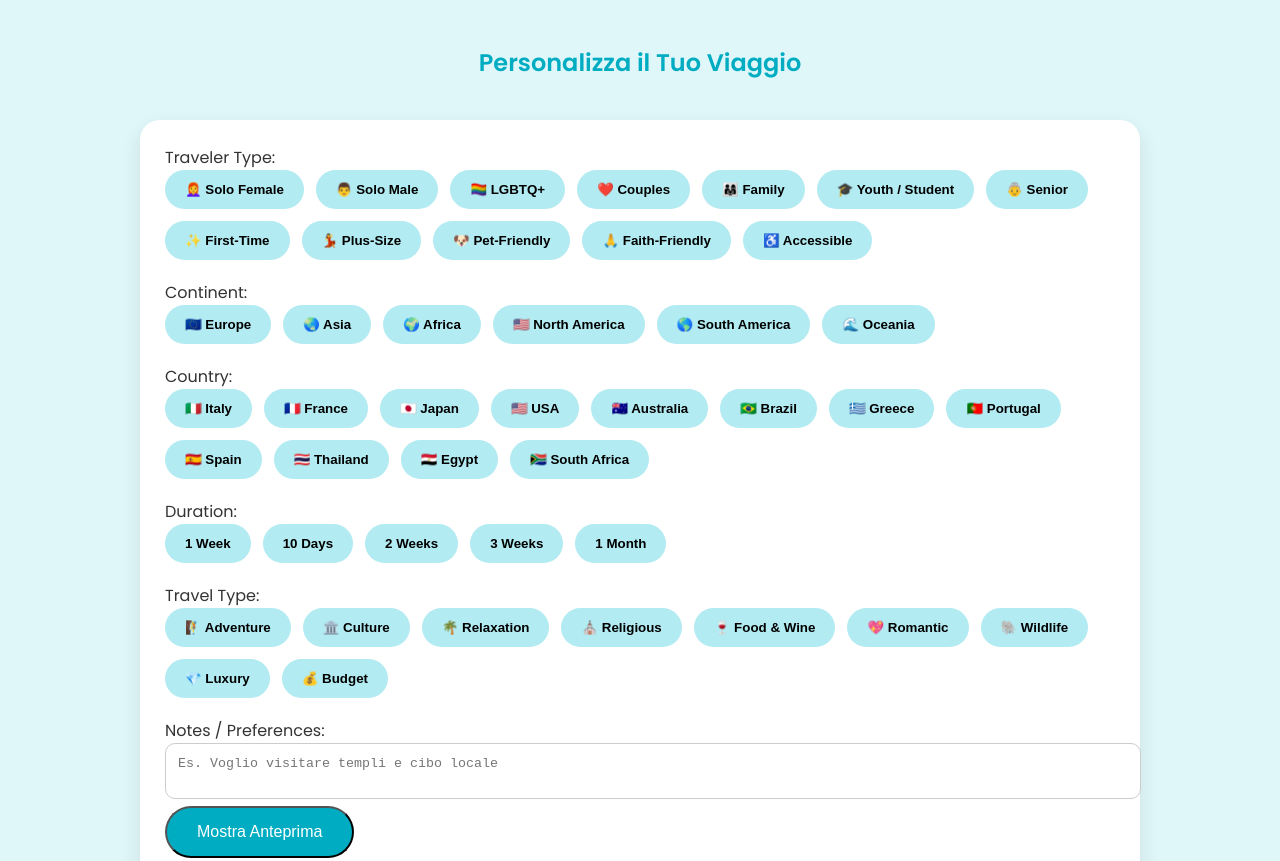
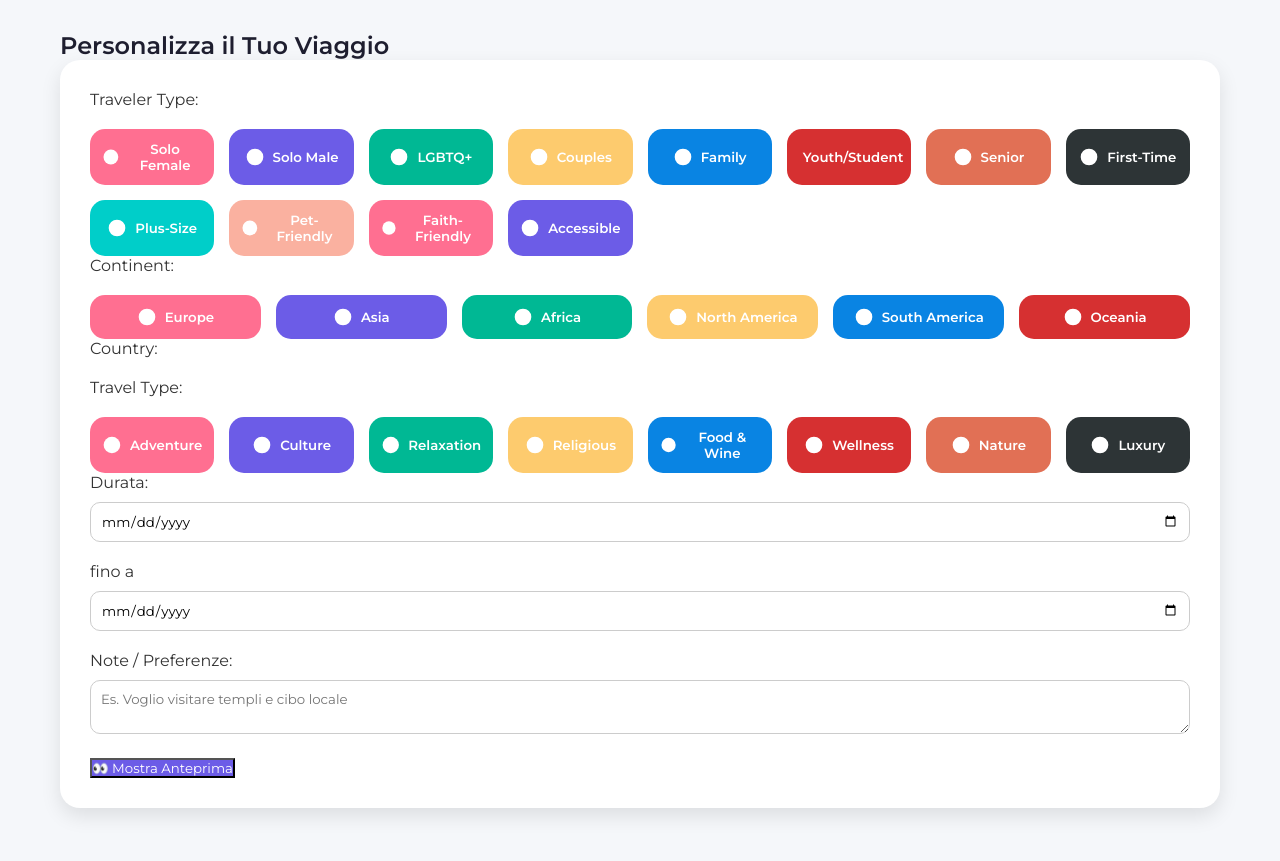
Before and after one commit to WanderWithStyle/WanderWithStyle, a plain HTML site: page index.html in a window 1280 px wide. Shown: the part 740-1601 px from the top of the page. Drawn offline with Linux system fonts and the light colour scheme.

Commit message:
Update index.html

```diff
--- a/index.html
+++ b/index.html
@@ -3,138 +3,54 @@
 <head>
 <meta charset="UTF-8">
 <meta name="viewport" content="width=device-width, initial-scale=1.0">
-<title>Wander With Style - AI Travel Planner</title>
-<link href="https://fonts.googleapis.com/css2?family=Poppins:wght@400;600&display=swap" rel="stylesheet">
+<title>WanderWithStyle 🌍</title>
+<link href="https://fonts.googleapis.com/css2?family=Montserrat:wght@400;600&display=swap" rel="stylesheet">
 <style>
-body {
-  margin:0;
-  font-family: 'Poppins', sans-serif;
-  background: #e0f7fa;
-  color: #333;
-}
+  /* Base */
+  * { margin:0; padding:0; box-sizing:border-box; font-family: 'Montserrat', sans-serif; }
+  body { background: #f5f7fa; color:#333; }
+  h1,h2,h3 { font-weight:600; color:#1e1e2f; }
 
-header {
-  background: #00bcd4;
-  color: white;
-  padding: 20px 40px;
-  display: flex;
-  justify-content: space-between;
-  align-items: center;
-  box-shadow: 0 4px 12px rgba(0,0,0,0.1);
-}
+  /* Header */
+  header { background: #ffffff; padding: 20px 40px; display:flex; justify-content:space-between; align-items:center; box-shadow: 0 3px 10px rgba(0,0,0,0.1); position: sticky; top:0; z-index:1000; }
+  header .logo { font-size:1.6rem; color:#1e1e2f; font-weight:bold; }
+  header nav a { margin:0 15px; text-decoration:none; color:#1e1e2f; font-weight:600; transition:0.3s; }
+  header nav a:hover { color:#ff6f91; }
 
-header nav a {
-  color: white;
-  margin: 0 15px;
-  text-decoration: none;
-  font-weight: 600;
-  transition: 0.3s;
-}
+  /* Hero */
+  .hero { background: url('https://images.unsplash.com/photo-1507525428034-b723cf961d3e') center/cover no-repeat; height:80vh; display:flex; flex-direction:column; justify-content:center; align-items:center; text-align:center; color:white; padding:0 20px; }
+  .hero h1 { font-size:3rem; margin-bottom:20px; text-shadow: 2px 2px 10px rgba(0,0,0,0.5); }
+  .hero button { margin:10px; padding:12px 30px; border:none; border-radius:8px; cursor:pointer; font-weight:600; transition:0.3s; }
+  .btn-primary { background:#ff6f91; color:white; }
+  .btn-primary:hover { background:#ff85a2; }
+  .btn-secondary { background:#6c5ce7; color:white; }
+  .btn-secondary:hover { background:#a29bfe; }
 
-header nav a:hover {
-  color: #b2ebf2;
-}
+  /* Section */
+  section { max-width:1200px; margin:auto; padding:60px 20px; }
+  .card { background:white; border-radius:20px; padding:30px; box-shadow:0 8px 20px rgba(0,0,0,0.1); margin-bottom:40px; transition:0.3s; }
+  .card:hover { transform: translateY(-5px); }
 
-.hero {
-  background: url('https://images.unsplash.com/photo-1507525428034-b723cf961d3e?auto=format&fit=crop&w=1470&q=80') no-repeat center center/cover;
-  height: 80vh;
-  display: flex;
-  flex-direction: column;
-  justify-content: center;
-  align-items: center;
-  text-align: center;
-  color: white;
-}
+  /* Buttons moderni */
+  .button-grid { display:grid; grid-template-columns:repeat(auto-fit,minmax(120px,1fr)); gap:15px; margin-top:20px; }
+  .button-grid button { padding:12px; border:none; border-radius:15px; font-weight:600; color:white; cursor:pointer; display:flex; align-items:center; justify-content:center; transition:0.3s; }
+  .button-grid button svg { width:20px; height:20px; margin-right:8px; fill:white; }
 
-.hero h1 {
-  font-size: 3rem;
-  text-shadow: 2px 2px 12px rgba(0,0,0,0.4);
-}
+  /* Preview */
+  #preview { display:none; margin-top:20px; padding:20px; border-radius:15px; background:#f0f4f8; }
 
-section {
-  padding: 60px 20px;
-  max-width: 1000px;
-  margin: auto;
-}
+  /* Inputs */
+  input[type=date], select, textarea { width:100%; padding:10px; margin:10px 0 20px; border-radius:10px; border:1px solid #ccc; }
 
-h2 {
-  text-align: center;
-  margin-bottom: 40px;
-  color: #00acc1;
-}
+  /* Footer */
+  footer { text-align:center; padding:30px; color:#777; font-size:0.9rem; }
 
-.card {
-  background: white;
-  padding: 25px;
-  border-radius: 20px;
-  box-shadow: 0 8px 20px rgba(0,0,0,0.1);
-  margin-bottom: 30px;
-  transition: transform 0.3s ease, box-shadow 0.3s ease, opacity 0.5s ease;
-  opacity: 0;
-  animation: fadeIn 0.8s forwards;
-}
-
-@keyframes fadeIn {
-  to { opacity:1; }
-}
-
-.button-group {
-  display: flex;
-  flex-wrap: wrap;
-  gap: 12px;
-  margin-bottom: 20px;
-}
-
-.button-group button {
-  padding: 12px 20px;
-  border: none;
-  border-radius: 30px;
-  background-color: #b2ebf2;
-  cursor: pointer;
-  font-weight: 600;
-  transition: all 0.3s ease;
-  display: flex;
-  align-items: center;
-  gap: 8px;
-}
-
-.button-group button.active, .button-group button:hover {
-  background-color: #00acc1;
-  color: white;
-  transform: scale(1.05);
-}
-
-button.btn-primary {
-  background-color: #00acc1;
-  color: white;
-  padding: 15px 30px;
-  font-size: 1rem;
-  border-radius: 30px;
-  cursor: pointer;
-  transition: 0.3s;
-}
-
-button.btn-primary:hover {
-  background-color: #0097a7;
-}
-
-textarea {
-  width: 100%;
-  padding: 12px;
-  border-radius: 10px;
-  border: 1px solid #ccc;
-  resize: none;
-}
-
-.button-group button span.icon {
-  font-size: 1.2rem;
-}
 </style>
 </head>
 <body>
 
 <header>
-  <div>🌍 Wander With Style</div>
+  <div class="logo">🌍 WanderWithStyle</div>
   <nav>
     <a href="#">Home</a>
     <a href="#custom">Custom Plan</a>
@@ -144,87 +60,38 @@ textarea {
 </header>
 
 <div class="hero">
-  <h1>✨ Travel Plans That Fit You</h1>
-  <p>Scopri il tuo viaggio perfetto generato dall’AI</p>
+  <h1>✨ Crea il tuo Viaggio Perfetto</h1>
+  <button class="btn-primary" onclick="document.getElementById('custom').scrollIntoView({behavior:'smooth'})">Inizia Ora</button>
 </div>
 
 <section id="custom">
   <h2>Personalizza il Tuo Viaggio</h2>
   <div class="card">
     <label>Traveler Type:</label>
-    <div class="button-group" id="travelerType">
-      <button data-value="Solo Female">👩‍🦰 Solo Female</button>
-      <button data-value="Solo Male">👨 Solo Male</button>
-      <button data-value="LGBTQ+">🏳️‍🌈 LGBTQ+</button>
-      <button data-value="Couples">❤️ Couples</button>
-      <button data-value="Family">👨‍👩‍👧 Family</button>
-      <button data-value="Youth / Student">🎓 Youth / Student</button>
-      <button data-value="Senior">👵 Senior</button>
-      <button data-value="First-Time">✨ First-Time</button>
-      <button data-value="Plus-Size">💃 Plus-Size</button>
-      <button data-value="Pet-Friendly">🐶 Pet-Friendly</button>
-      <button data-value="Faith-Friendly">🙏 Faith-Friendly</button>
-      <button data-value="Accessible">♿ Accessible</button>
-    </div>
+    <div class="button-grid" id="travelerTypeButtons"></div>
 
     <label>Continent:</label>
-    <div class="button-group" id="continent">
-      <button data-value="Europe">🇪🇺 Europe</button>
-      <button data-value="Asia">🌏 Asia</button>
-      <button data-value="Africa">🌍 Africa</button>
-      <button data-value="North America">🇺🇸 North America</button>
-      <button data-value="South America">🌎 South America</button>
-      <button data-value="Oceania">🌊 Oceania</button>
-    </div>
+    <div class="button-grid" id="continentButtons"></div>
 
     <label>Country:</label>
-    <div class="button-group" id="country">
-      <button data-value="Italy">🇮🇹 Italy</button>
-      <button data-value="France">🇫🇷 France</button>
-      <button data-value="Japan">🇯🇵 Japan</button>
-      <button data-value="USA">🇺🇸 USA</button>
-      <button data-value="Australia">🇦🇺 Australia</button>
-      <button data-value="Brazil">🇧🇷 Brazil</button>
-      <button data-value="Greece">🇬🇷 Greece</button>
-      <button data-value="Portugal">🇵🇹 Portugal</button>
-      <button data-value="Spain">🇪🇸 Spain</button>
-      <button data-value="Thailand">🇹🇭 Thailand</button>
-      <button data-value="Egypt">🇪🇬 Egypt</button>
-      <button data-value="South Africa">🇿🇦 South Africa</button>
-    </div>
-
-    <label>Duration:</label>
-    <div class="button-group" id="duration">
-      <button data-value="1 Week">1 Week</button>
-      <button data-value="10 Days">10 Days</button>
-      <button data-value="2 Weeks">2 Weeks</button>
-      <button data-value="3 Weeks">3 Weeks</button>
-      <button data-value="1 Month">1 Month</button>
-    </div>
+    <div class="button-grid" id="countryButtons"></div>
 
     <label>Travel Type:</label>
-    <div class="button-group" id="travelType">
-      <button data-value="Adventure">🧗 Adventure</button>
-      <button data-value="Culture">🏛️ Culture</button>
-      <button data-value="Relaxation">🌴 Relaxation</button>
-      <button data-value="Religious">⛪ Religious</button>
-      <button data-value="Food & Wine">🍷 Food & Wine</button>
-      <button data-value="Romantic">💖 Romantic</button>
-      <button data-value="Wildlife">🐘 Wildlife</button>
-      <button data-value="Luxury">💎 Luxury</button>
-      <button data-value="Budget">💰 Budget</button>
-    </div>
+    <div class="button-grid" id="travelTypeButtons"></div>
 
-    <label>Notes / Preferences:</label>
+    <label>Durata:</label>
+    <input type="date" id="startDate"> fino a <input type="date" id="endDate">
+
+    <label>Note / Preferenze:</label>
     <textarea id="notes" placeholder="Es. Voglio visitare templi e cibo locale"></textarea>
 
-    <button class="btn-primary" id="previewBtn">Mostra Anteprima</button>
-  </div>
+    <button class="btn-secondary" id="previewBtn">👀 Mostra Anteprima</button>
 
-  <div id="preview" class="card" style="display:none;">
-    <h3>👀 Anteprima del Piano</h3>
+    <div id="preview">
+      <h3>Anteprima del Piano</h3>
       <p id="previewText"></p>
       <button class="btn-primary" id="checkoutBtn">💳 Paga e Ricevi PDF Completo</button>
+    </div>
   </div>
 </section>
 
@@ -235,39 +102,68 @@ textarea {
 
 <section id="contact">
   <h2>Contact</h2>
-<p>Email: <a href="mailto:customplans@wanderwithstyle.com">customplans@wanderwithstyle.com</a></p>
+  <p>Email: <a href="mailto:tuo@email.com">tuo@email.com</a></p>
 </section>
 
+<footer>
+  © 2025 WanderWithStyle
+</footer>
+
 <script>
-// Pulsanti selezione
-function setupButtonGroup(groupId) {
-  const group = document.getElementById(groupId);
-  const buttons = group.querySelectorAll('button');
-  buttons.forEach(btn => {
-    btn.addEventListener('click', () => {
-      buttons.forEach(b => b.classList.remove('active'));
-      btn.classList.add('active');
-    });
+  // Dati
+  const travelerTypes = ["Solo Female","Solo Male","LGBTQ+","Couples","Family","Youth/Student","Senior","First-Time","Plus-Size","Pet-Friendly","Faith-Friendly","Accessible"];
+  const continents = ["Europe","Asia","Africa","North America","South America","Oceania"];
+  const travelTypes = ["Adventure","Culture","Relaxation","Religious","Food & Wine","Wellness","Nature","Luxury"];
+  const colors = ["#ff6f91","#6c5ce7","#00b894","#fdcb6e","#0984e3","#d63031","#e17055","#2d3436","#00cec9","#fab1a0"];
+
+  // Funzione per creare bottoni colorati
+  function createButtons(containerId, items) {
+    const container = document.getElementById(containerId);
+    container.innerHTML = "";
+    items.forEach((item,i) => {
+      const btn = document.createElement("button");
+      btn.style.backgroundColor = colors[i % colors.length];
+      btn.innerHTML = `<svg viewBox="0 0 24 24"><circle cx="12" cy="12" r="10"/></svg>${item}`;
+      btn.addEventListener("click",()=>selectItem(containerId,item));
+      container.appendChild(btn);
     });
   }
-['travelerType','continent','country','duration','travelType'].forEach(setupButtonGroup);
 
-// Anteprima e pagamento
+  function selectItem(containerId,value){
+    console.log(containerId,value);
+    if(containerId==="continentButtons"){
+      // Mostra paesi in base al continente
+      let countries = [];
+      if(value==="Europe") countries=["Italy","France","Spain","Germany","Netherlands"];
+      if(value==="Asia") countries=["Japan","Thailand","China","India","Indonesia"];
+      if(value==="Africa") countries=["Egypt","South Africa","Morocco","Kenya","Tanzania"];
+      if(value==="North America") countries=["USA","Canada","Mexico","Costa Rica"];
+      if(value==="South America") countries=["Brazil","Argentina","Peru","Chile"];
+      if(value==="Oceania") countries=["Australia","New Zealand","Fiji"];
+      createButtons("countryButtons",countries);
+    }
+  }
+
+  createButtons("travelerTypeButtons",travelerTypes);
+  createButtons("continentButtons",continents);
+  createButtons("travelTypeButtons",travelTypes);
+
+  // Preview Button
   const previewBtn = document.getElementById('previewBtn');
-const checkoutBtn = document.getElementById('checkoutBtn');
   const previewDiv = document.getElementById('preview');
   const previewText = document.getElementById('previewText');
-
-previewBtn.addEventListener('click', async () => {
-  previewDiv.style.display = 'block';
-  previewText.innerText = "Caricamento anteprima...";
-  // Qui collegare backend con OpenAI per generare anteprima
-  setTimeout(() => { previewText.innerText = "Anteprima generata dall'AI!"; }, 1000);
+  previewBtn.addEventListener('click',()=>{
+    previewDiv.style.display='block';
+    previewText.innerText = `Hai selezionato il tuo viaggio: ${document.querySelector("#travelerTypeButtons button.active")?.innerText || "..."},
+Continente: ${document.querySelector("#continentButtons button.active")?.innerText || "..."},
+Paese: ${document.querySelector("#countryButtons button.active")?.innerText || "..."},
+Travel Type: ${document.querySelector("#travelTypeButtons button.active")?.innerText || "..."},
+Dal: ${document.getElementById('startDate').value} al ${document.getElementById('endDate').value}, Note: ${document.getElementById('notes').value}`;
   });
 
-checkoutBtn.addEventListener('click', () => {
-  alert("Qui si collegherà Stripe per il pagamento.");
-});
+  // Checkout
+  const checkoutBtn = document.getElementById('checkoutBtn');
+  checkoutBtn.addEventListener('click',()=>alert("Qui collegheremo Stripe per il pagamento e generare PDF con AI"));
 </script>
 
 </body>
```
Lines whose indentation alone changed are shown as unchanged.
